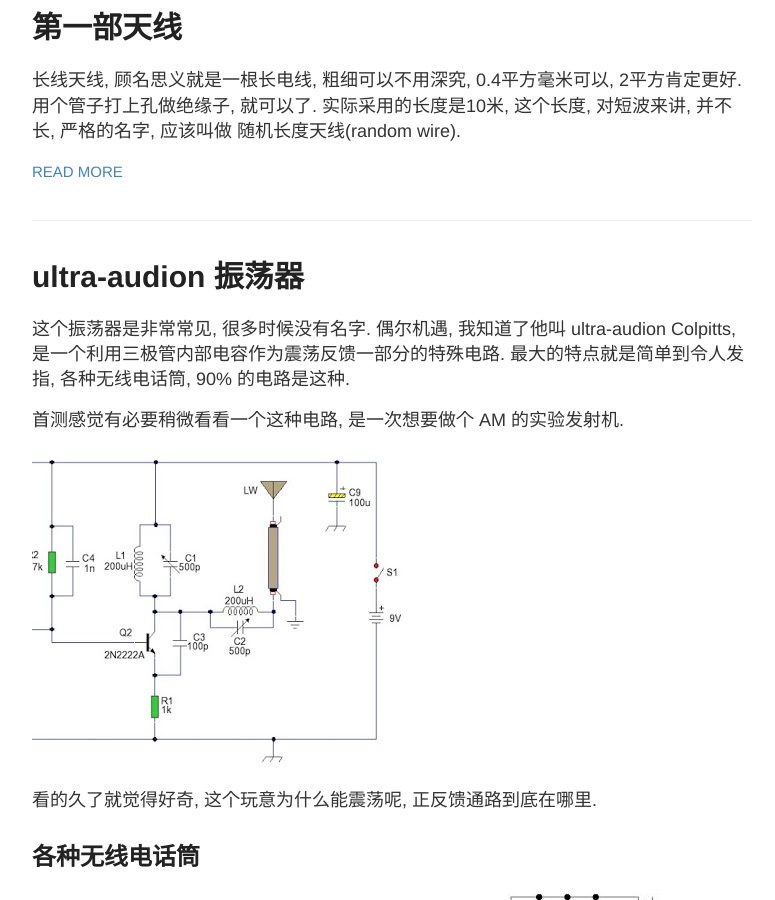
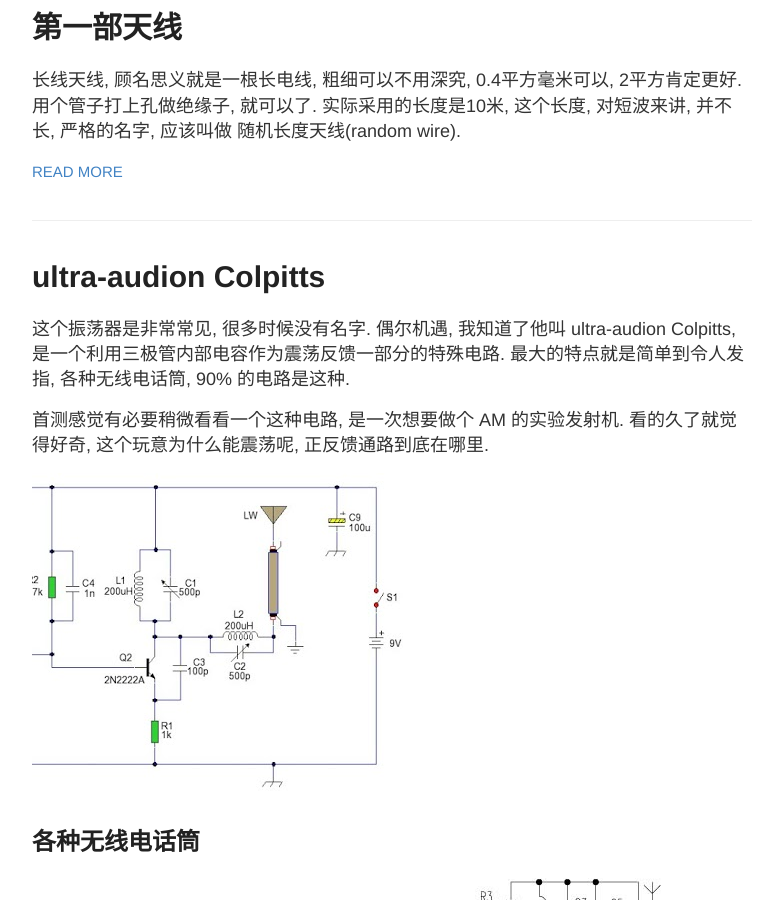
Before and after one commit to bh1rbg/bh1rbg.github.io, a Jekyll site: the page built from index.html, in a window 1280 px wide and 900 px high, scrolled down 631 px. Shown: the whole window, without its empty margins (248-1023 px from the left). Built offline with Jekyll 4.4.1, drawn with Linux system fonts in a browser that asks for light colours.

Commit message:
trying fix

```diff
--- a/_posts/2012-5-21-ultra-audion-oscillator.md
+++ b/_posts/2012-5-21-ultra-audion-oscillator.md
@@ -1,15 +1,15 @@
 ---
 layout: default
-title: "ultra-audion 振荡器"
+title: "ultra-audion Colpitts"
 ---
 
 这个振荡器是非常常见, 很多时候没有名字. 偶尔机遇, 我知道了他叫  ultra-audion Colpitts, 是一个利用三极管内部电容作为震荡反馈一部分的特殊电路. 最大的特点就是简单到令人发指, 各种无线电话筒, 90% 的电路是这种.
 
-首测感觉有必要稍微看看一个这种电路, 是一次想要做个 AM 的实验发射机.
+首测感觉有必要稍微看看一个这种电路, 是一次想要做个 AM 的实验发射机. 看的久了就觉得好奇, 这个玩意为什么能震荡呢, 正反馈通路到底在哪里.
 
 ![]({{site.baseurl}}/images/ultra-audion-transmiter.jpg)
 
-看的久了就觉得好奇, 这个玩意为什么能震荡呢, 正反馈通路到底在哪里.
+
 
 ## 各种无线电话筒
 
```
Also changed, not shown: _posts/2020-4-13-DH1718-fix.md (+4 -4 lines).
